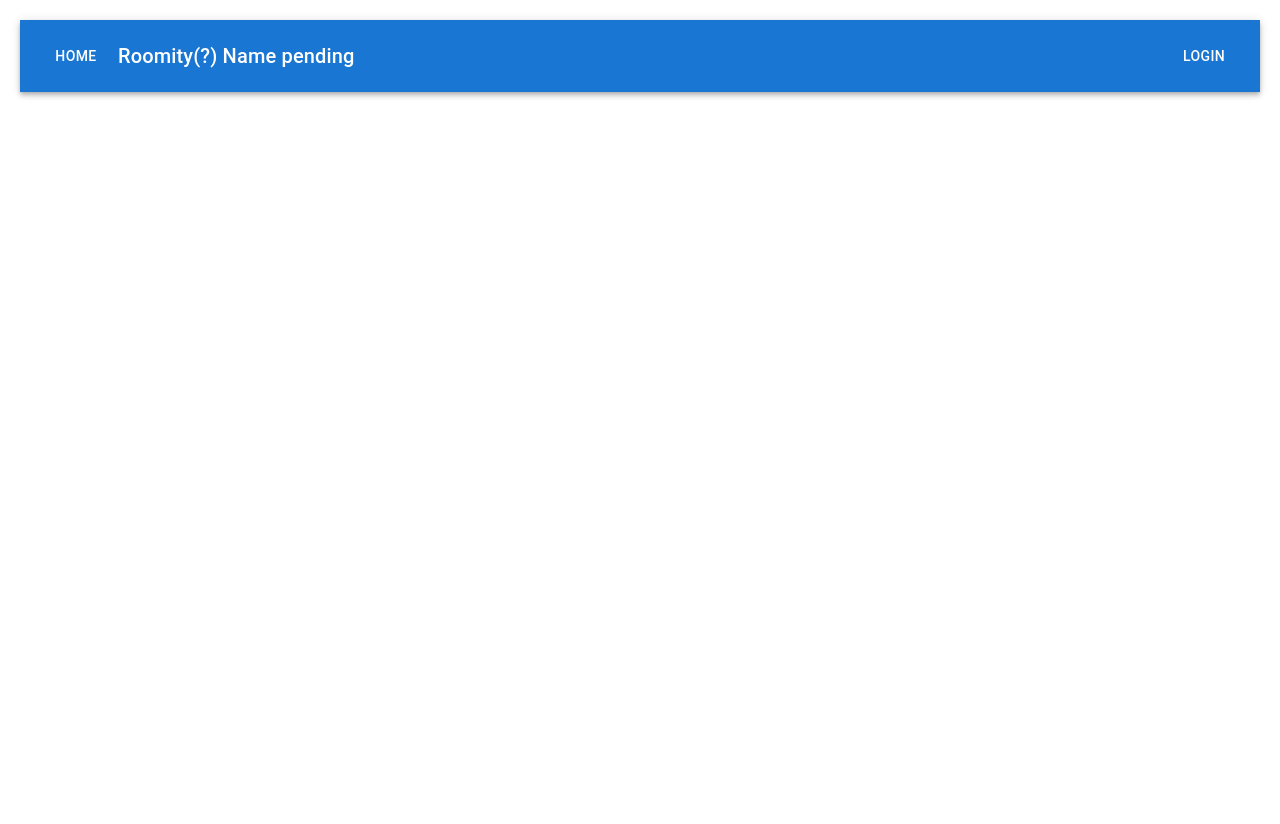
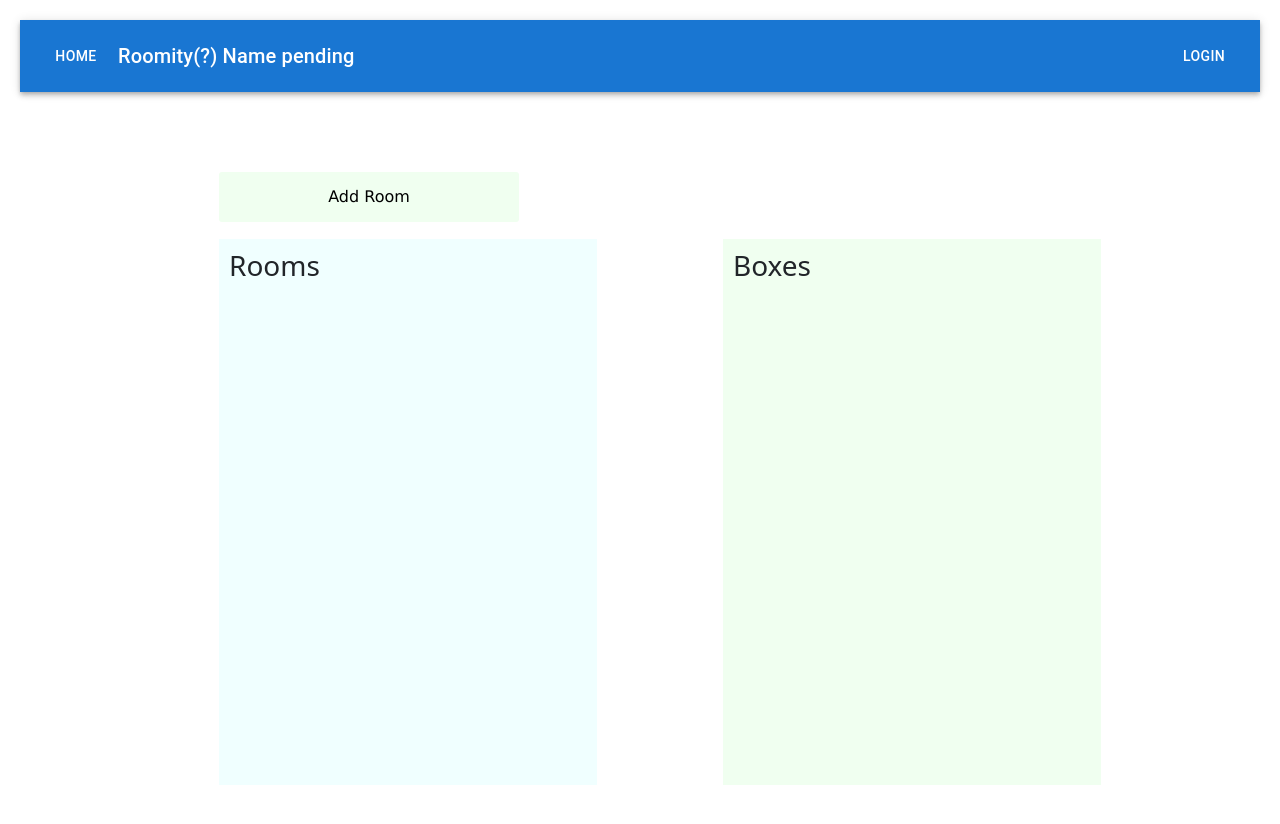
Before and after one commit to Inyoungk10/COMP4956Project_Client, a React (Create React App) app in the folder front-end/client-front-end/: page /room in a window 1280 px wide. Shown: the top 824 px of the page. Before the commit the page ends 800 px from the top, so only its background shows below. Built offline with nearby package versions, Linux system fonts and the light colour scheme; what react-unity-webgl would draw is missing.

Commit message:
update to roompage, room comp, and css

```diff
--- a/front-end/client-front-end/src/App.js
+++ b/front-end/client-front-end/src/App.js
@@ -21,7 +21,7 @@ function App() {
           <Route exact path='/sandbox'>
             <Sandbox />
           </Route>
-          <Route exact path='/room_page'>
+          <Route exact path='/room'>
             <RoomPage />
           </Route>
           <Route exact path='/boxes'>
--- a/front-end/client-front-end/src/components/RoomPage.js
+++ b/front-end/client-front-end/src/components/RoomPage.js
@@ -1,8 +1,59 @@
 import React from 'react';
 import '../css/RoomPage.css';
+import Room from './Rooms';
 //import the rooms here and use map to iterate over the list object containing <Room/> component
 // do the above for the boxes as well
+/* Author: Gurjot Sandher
+* Revision Date: 11/18/2021
+* Summary: RoomPage for list of rooms and corresponding boxes
+*/
+
     const RoomPage = () => {
+        const roomList = [
+            {
+                "name": "den",
+                "height": 3,
+                "width": 5,
+                "depth": 8,
+                "Boxes":
+                    [
+                        {
+                            "name":'KitchenBox',
+                            "height": '10', //height
+                            "width": '20', //width
+                            "depth": '10', //length
+                            "items": [
+                                'knife',
+                                'plates',
+                                'cups'
+                            ]
+                        },
+                        {
+                            "name":'BedRoombox',
+                            "height": '30', //height
+                            "width": '25', //width
+                            "depth": '19', //length
+                            "items": [
+                                'pillow',
+                                'mattress',
+                                'lamp'
+                            ]
+                        },                    {
+                            "name":'BathroomBox',
+                            "height": '22', //height
+                            "width": '76', //width
+                            "depth": '45', //length
+                        "items": [
+                            'shampoo',
+                            'soap',
+                            'comb'
+                        ]
+                    }
+                ]
+            }
+
+        ]
+
         return(
             <div class="room_page">
                 {/* /Use reduce to send Add Room state to create another room or push/concat to
@@ -13,7 +64,10 @@ const RoomPage = () => {
                 <div class="rooms_container">
                     <h3>Rooms</h3>
                         <div class="rooms">
-
+                            {roomList.map((room) => {
+                                <p>Hello</p>
+                            })}
+                        {/* <Room room={roomList[0]}/> */}
                         </div>
                     {/* Room Component */}
                 </div>
--- a/front-end/client-front-end/src/components/Rooms.js
+++ b/front-end/client-front-end/src/components/Rooms.js
@@ -1,8 +1,16 @@
 import React from 'react';
+/* Author: Gurjot Sandher
+* Revision Date: 11/18/2021
+* Summary: Room component for the RoomPage to dynamic add list of Rooms to list
+*/
 
-const Rooms = () => {
+const Rooms = (props) => {
+    const room = props.room
     return(
-        <h2>Rooms</h2>
+        <div>
+            <h2>{room.name}</h2>
+            <p>Height: {room.height}, Width: {room.width}, Depth:{room.depth}</p>
+        </div>
     )
 }
 
--- a/front-end/client-front-end/src/css/RoomPage.css
+++ b/front-end/client-front-end/src/css/RoomPage.css
@@ -1,3 +1,7 @@
+/* Author: Gurjot Sandher
+* Revision Date: 11/18/2021
+* Summary: CSS for the RoomPage
+*/
 .room_page {
     display: grid;
     grid-template-columns: 15% 30% 10% 30% 15%;
@@ -47,12 +51,12 @@
     align-self:stretch;
     height:100%;
     width: 100%;
-    background-color: hotpink;
+    /* background-color: hotpink; */
 }
 
 .boxes {
     align-self:stretch;
     height:100%;
     width: 100%;
-    background-color: hotpink;
+    /* background-color: hotpink; */
 }
```
Also changed, not shown: 1 other file (tests, documents, lock files or other folders). Lines whose indentation alone changed are shown as unchanged.
